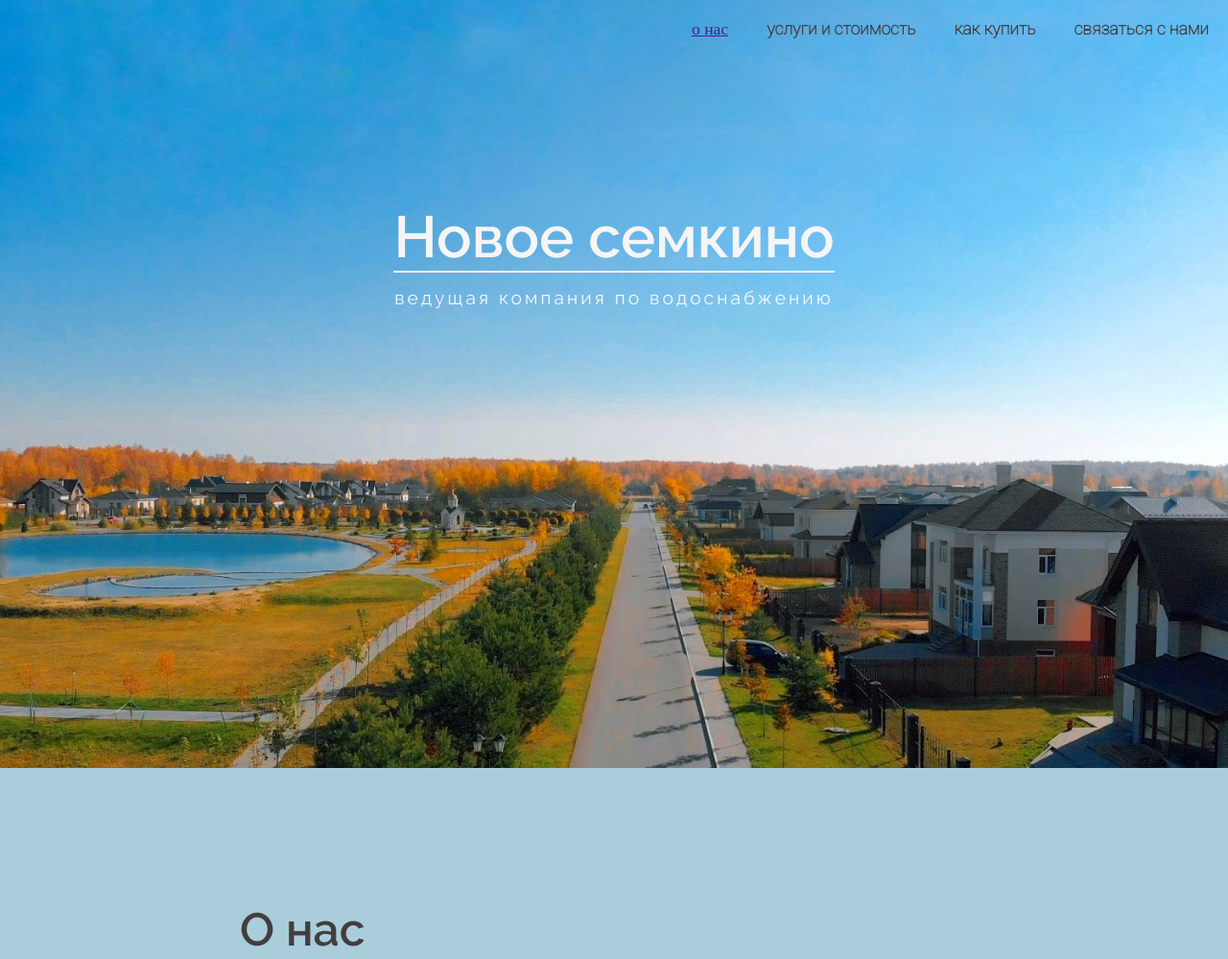
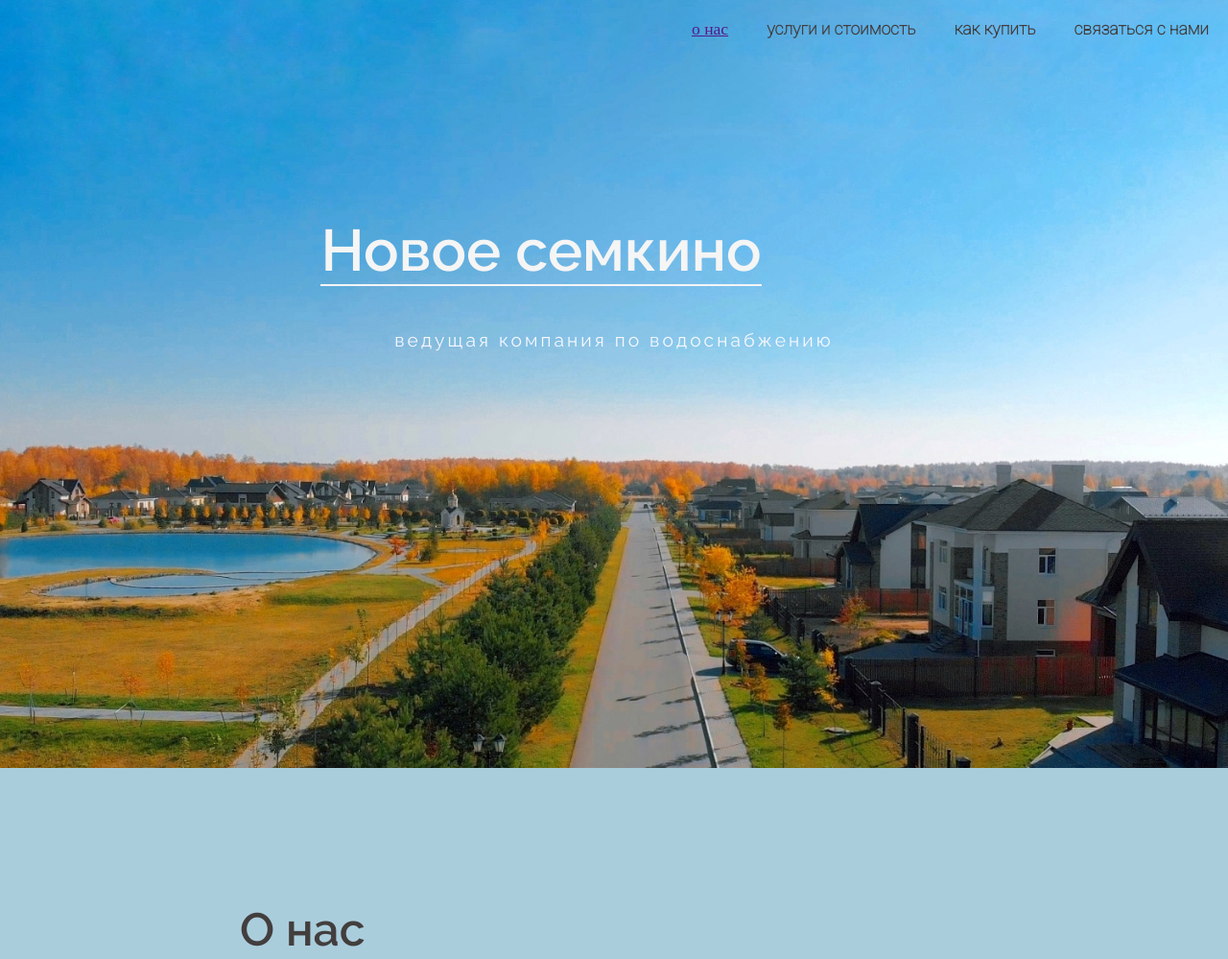
Before and after one commit to sponge-bobs-square-pants/trial-website, a website: page index.html in a window 1280 px wide. Shown: the top 999 px of the page at 96% size. Drawn offline with Linux system fonts and the light colour scheme.

Commit message:
Update main.css

```diff
--- a/main.css
+++ b/main.css
@@ -17,8 +17,8 @@
         height: 100vh;
         padding: 20px;
         display: grid;
-        grid-template-rows: 1fr 1fr 1fr 1fr 1fr;
-        grid-template-columns: 1fr 1fr 1fr 1fr 1fr;
+        grid-template-rows: auto auto auto auto auto;
+        grid-template-columns: auto auto auto auto auto;
         grid-gap: 5px;
     }
     .headline {
```
